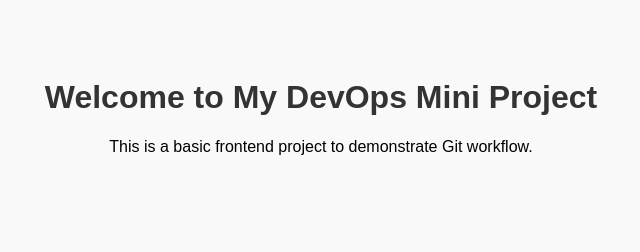
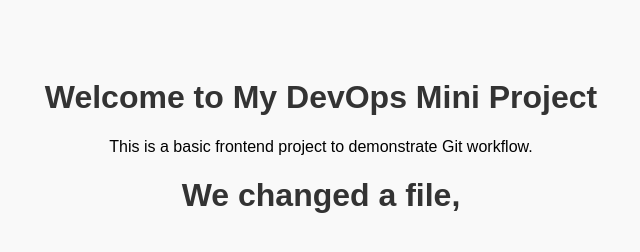
Before and after one commit to rasika-johnsundarraj/MyDevopsProject, a plain HTML site: page index.html in a window 1280 px wide. Shown: the whole page, without its empty margins (319-959 px from the left). Drawn offline with Linux system fonts and the light colour scheme.

Commit message:
Updated UI text

```diff
--- a/index.html
+++ b/index.html
@@ -8,5 +8,6 @@
   <body>
     <h1>Welcome to My DevOps Mini Project</h1>
     <p>This is a basic frontend project to demonstrate Git workflow.</p>
+    <h1>We changed a file,</h1>
   </body>
 </html>
```
